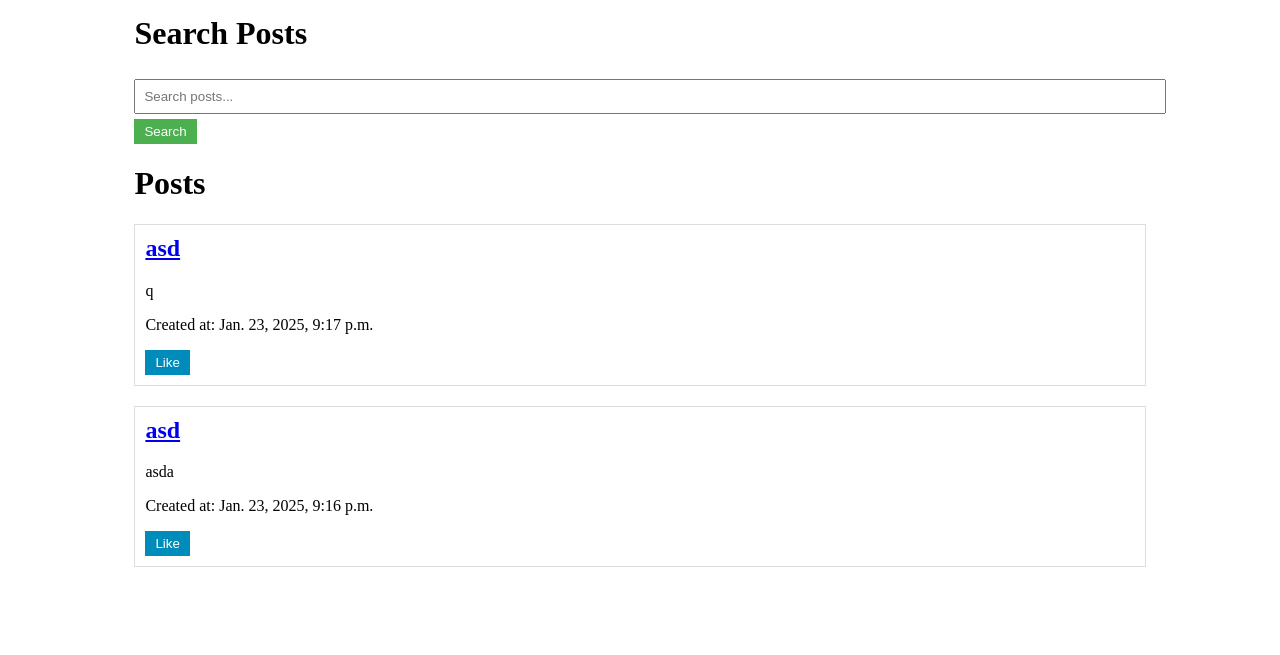
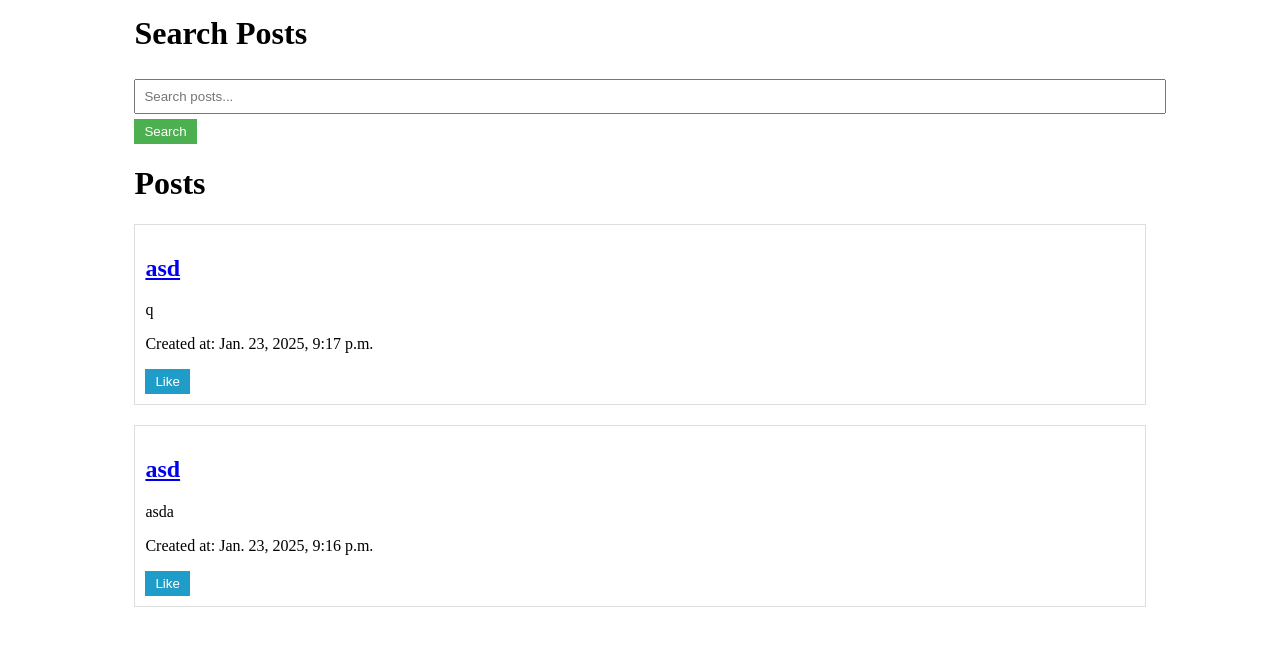
Before and after one commit to HaniSalt/Django-Blog-Site, a Django app: page / in a window 1280 px wide. Shown: the part 434-1089 px from the top of the page. Before the commit the page ends 1001 px from the top, so only its background shows below. Run offline with Django 4.2, Linux system fonts and the light colour scheme; data comes from the database, SQL or seed files in the repository; both versions use the stored data as it was after the commit.

Commit message:
Updating css

```diff
--- a/blog/static/blog/style.css
+++ b/blog/static/blog/style.css
@@ -8,10 +8,6 @@
     border: 1px solid #ddd;
     padding: 10px;
     margin-bottom: 20px;
-}
-
-.post h2 {
-    margin-top: 0;
 }
 
 form {
@@ -32,14 +28,6 @@ button {
     cursor: pointer;
 }
 
-button:hover {
-    background-color: #45a049;
+.like-btn {
+    background-color: #1f9dc8;
 }
-
-.like-btn {
-    background-color: #008CBA;
-}
-
-.like-btn:hover {
-    background-color: #007399;
-}
```
Also changed, not shown: db.sqlite3 (added).
